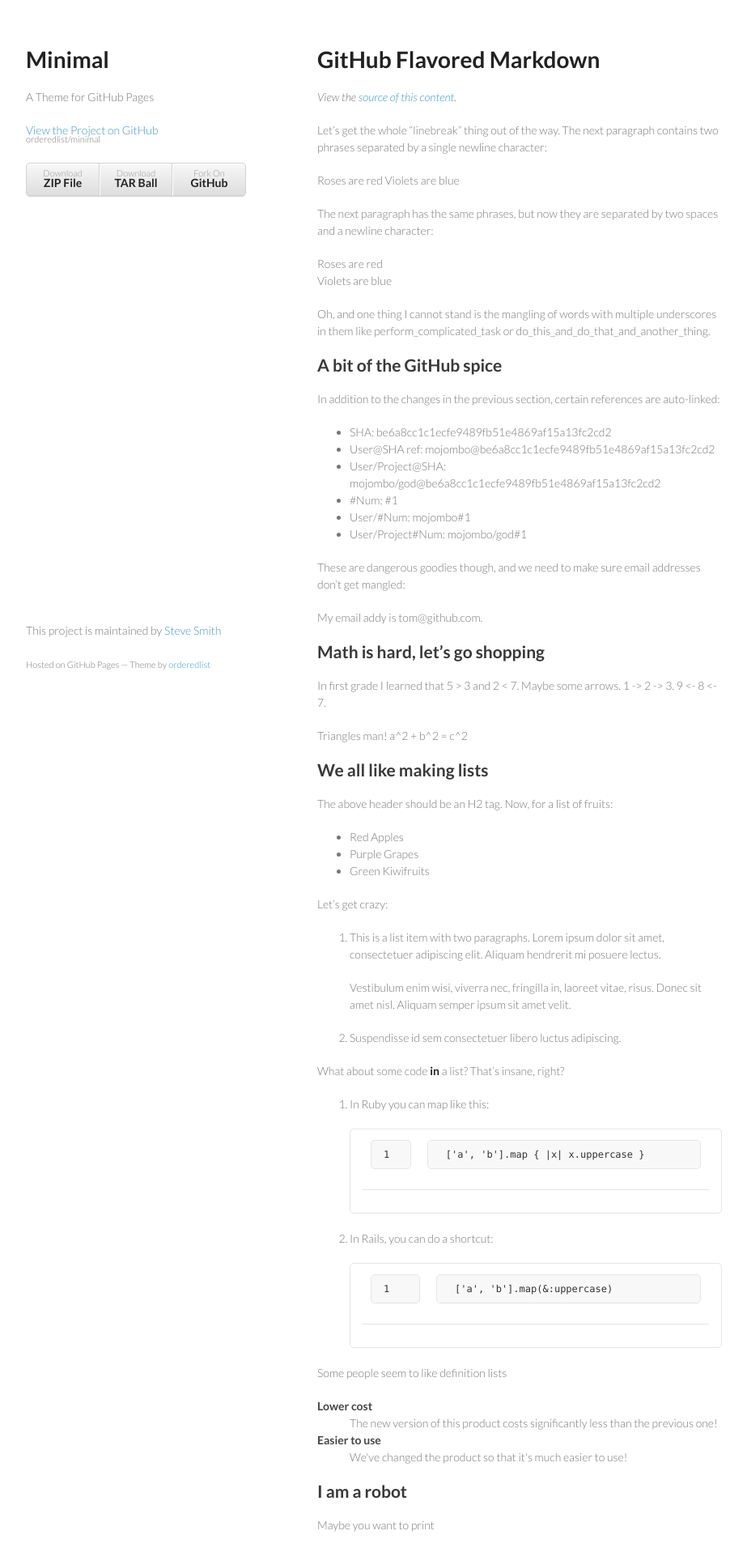
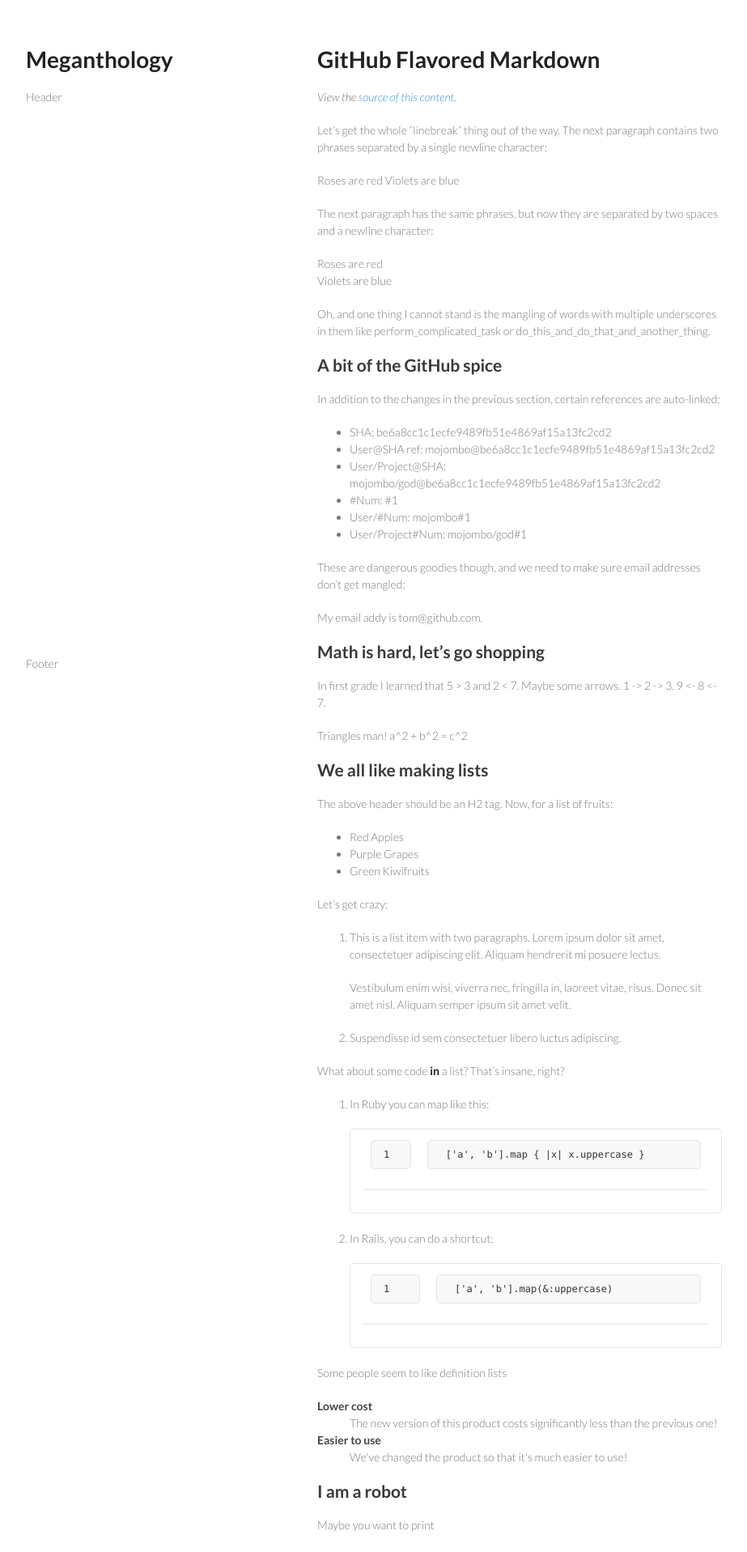
Before and after one commit to meganti/meganthology, a Jekyll site: the page built from index.md, in a window 1280 px wide. Shown: the top 1917 px of the page at 81% size, without its empty margins (178-1101 px from the left). Built offline with Jekyll 4.4.1, drawn with Linux system fonts in a browser that asks for light colours.

Commit message:
header and footer

```diff
--- /dev/null
+++ b/_includes/footer.html
@@ -0,0 +1 @@
+<p>Footer</p>
--- /dev/null
+++ b/_includes/header.html
@@ -0,0 +1,3 @@
+<h1>Meganthology</h1>
+
+<p>Header</p>
--- a/_layouts/default.html
+++ b/_layouts/default.html
@@ -15,14 +15,7 @@
   <body>
     <div class="wrapper">
       <header>
-        <h1>Minimal</h1>
-        <p>A Theme for GitHub Pages</p>
-        <p class="view"><a href="http://github.com/orderedlist/minimal">View the Project on GitHub <small>orderedlist/minimal</small></a></p>
-        <ul>
-          <li><a href="https://github.com/orderedlist/minimal/zipballmus/master">Download <strong>ZIP File</strong></a></li>
-          <li><a href="https://github.com/orderedlist/minimal/tarball/master">Download <strong>TAR Ball</strong></a></li>
-          <li><a href="http://github.com/orderedlist/minimal">Fork On <strong>GitHub</strong></a></li>
-        </ul>
+        {% include header.html %}
       </header>
 
       <section>
@@ -30,8 +23,7 @@
       </section>
 
       <footer>
-        <p>This project is maintained by <a href="http://github.com/orderedlist">Steve Smith</a></p>
-        <p><small>Hosted on GitHub Pages &mdash; Theme by <a href="https://github.com/orderedlist">orderedlist</a></small></p>
+        {% include footer.html %}
       </footer>
 
     </div>
```
